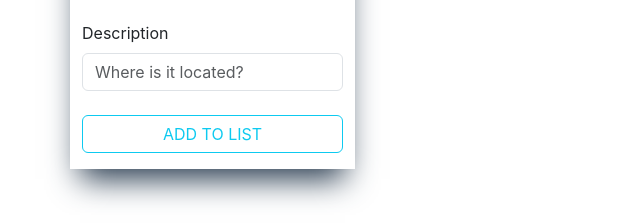
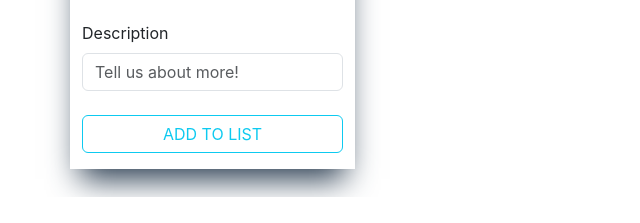
Before and after one commit to changiljeong/vacation-destination, a plain HTML site: page index.html in a window 1280 px wide. Shown: the part 603-826 px from the top of the page, 0-640 px from the left. After the commit the page ends 800 px from the top, so only its background shows below. Drawn offline with nearby package versions, Linux system fonts and the light colour scheme.

Commit message:
Modified typos. Functioning Destination Site

```diff
--- a/index.html
+++ b/index.html
@@ -49,7 +49,7 @@
                         <br>
                         <div class="form-field">
                             <label for="location" class="form-label">Description</label>
-                            <input type="text" class="form-control" id="description" placeholder="Where is it located?">
+                            <input type="text" class="form-control" id="description" placeholder="Tell us about more!">
                         </div>
                         <br>
                         <button id="submitButton" type="submit" class="btn btn-outline-info">ADD TO LIST</button>
@@ -60,7 +60,7 @@
                     <div id = "renderCardContainer"></div>
             </div>
         </div>
-    </div> <br><br><br><br><br><br>
+    </div>
     </div>
 
 
```
